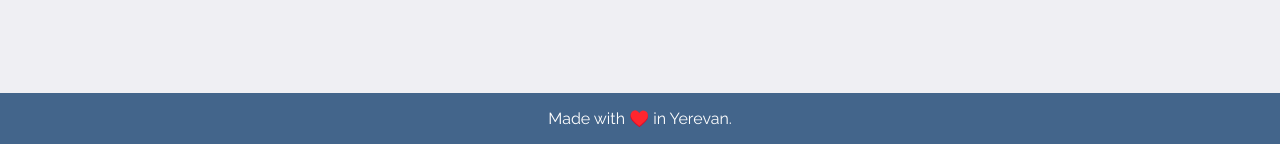
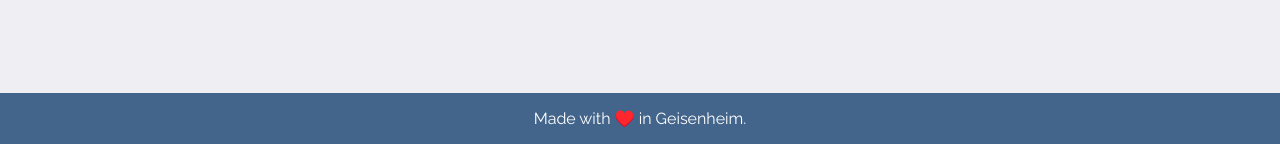
Before and after one commit to VacheBack/Blog-using-Flask, a Flask app: page / in a window 1280 px wide. Shown: the part 656-800 px from the top of the page. Run offline with Flask 3, Linux system fonts and the light colour scheme.

Commit message:
changing a city name on footer

```diff
--- a/templates/index.html
+++ b/templates/index.html
@@ -24,6 +24,6 @@
 </div>
 </body>
 <footer>
-    <p>Made with ♥️ in Yerevan.</p>
+    <p>Made with ♥️ in Geisenheim.</p>
 </footer>
 </html>
```
